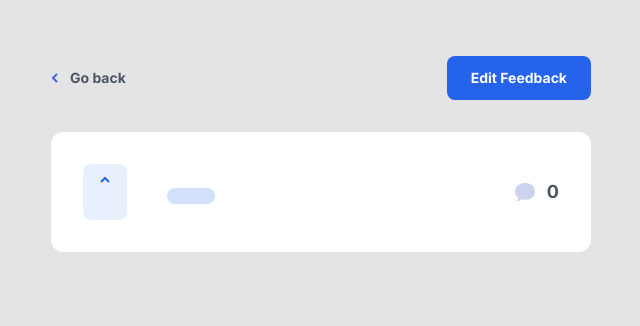
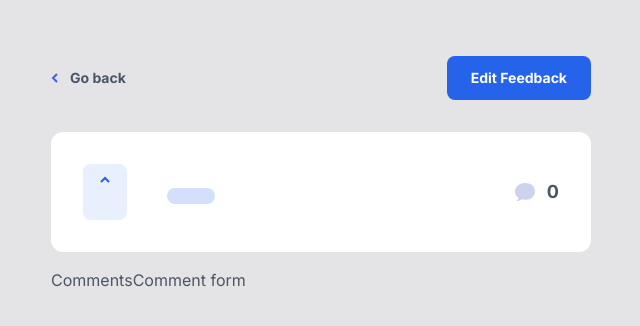
Before and after one commit to katsuragawaa/feedback-hub, a Vue app: page /feedback/details/1 in a window 1280 px wide. Shown: the top 326 px of the page, without its empty margins (319-959 px from the left). Built offline with nearby package versions, Linux system fonts and the light colour scheme; no server answers; the database is empty.

Commit message:
Create files for comments

```diff
--- a/src/pages/feedback/FeedbackDetails.vue
+++ b/src/pages/feedback/FeedbackDetails.vue
@@ -5,6 +5,8 @@ import GoBackButton from '@/components/GoBackButton.vue';
 import EditFeedbackButton from '@/components/EditFeedbackButton.vue';
 import FeedbackCard from '../../components/FeedbackCard.vue';
 import Spinner from '@/components/Spinner.vue';
+import CommentList from './comment-list/CommentList.vue';
+import CommentForm from './comment-form/CommentForm.vue';
 
 import { onMounted, ref } from 'vue';
 import { useRoute } from 'vue-router';
@@ -33,8 +35,10 @@ onMounted(async () => {
         <GoBackButton textColor="gray-600" iconColor="#4661E6" />
         <EditFeedbackButton />
       </div>
-      <div v-if="!loading" class="mt-8">
+      <div v-if="!loading" class="mt-8 flex flex-col">
         <FeedbackCard :feedback="feedback" />
+        <CommentList />
+        <CommentForm />
       </div>
 
       <div v-else class="my-96 mx-auto w-28 text-purple-700">
--- /dev/null
+++ b/src/pages/feedback/comment-form/CommentForm.vue
@@ -0,0 +1 @@
+<template>Comment form</template>
--- /dev/null
+++ b/src/pages/feedback/comment-list/CommentList.vue
@@ -0,0 +1 @@
+<template>Comments</template>
```
